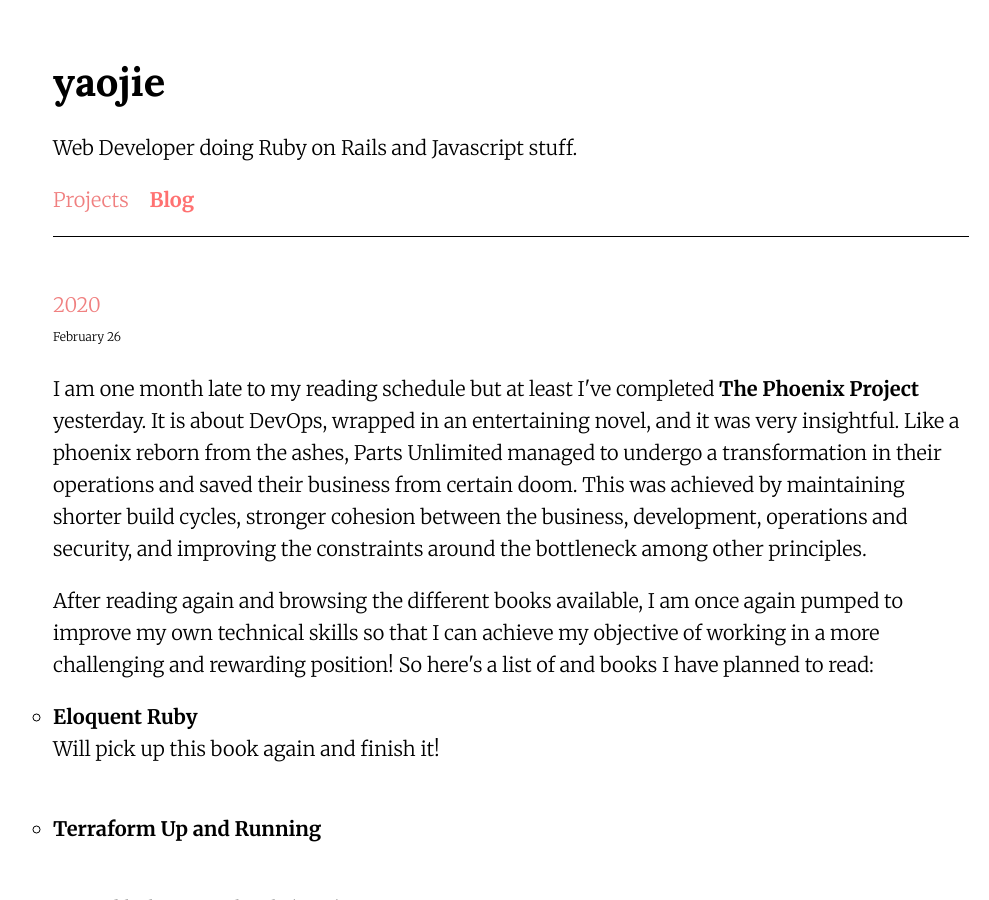
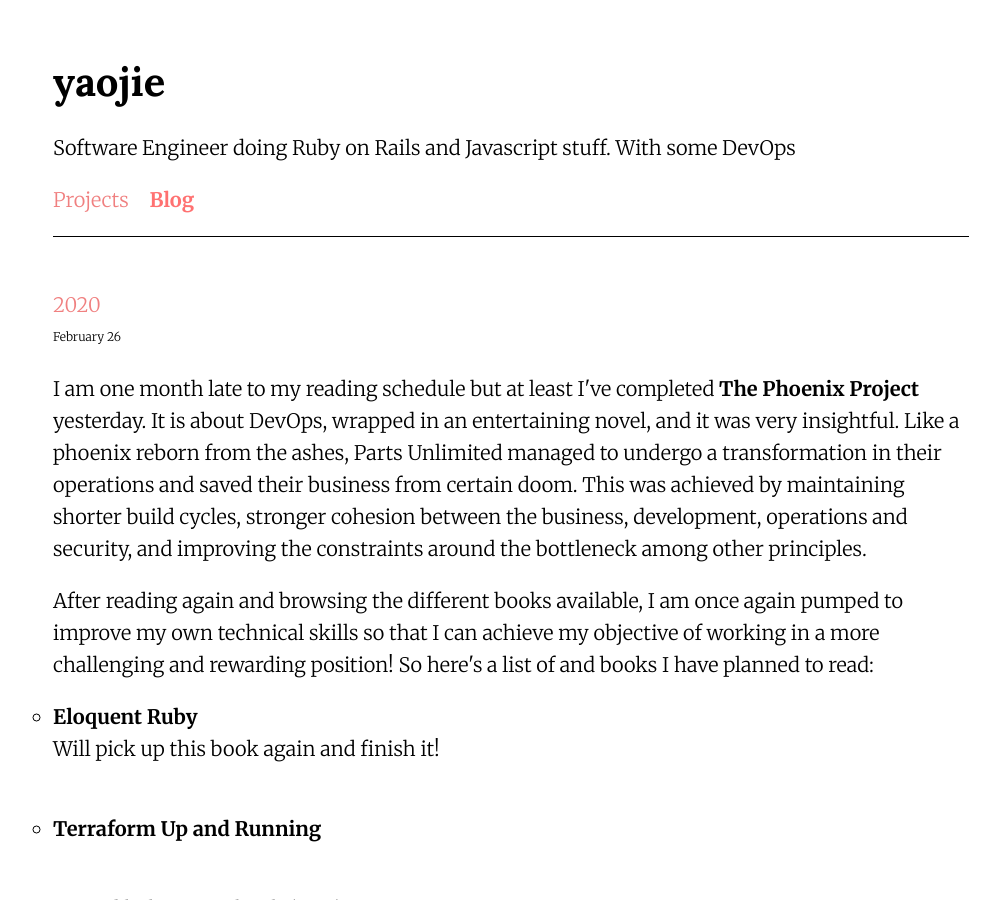
Before and after one commit to causztic/causztic.github.io, a Jekyll site: the page built from posts/index.html, in a window 1280 px wide and 900 px high. Shown: the whole window, without its empty margins (129-1118 px from the left). Built offline with Jekyll 4.4.1, drawn with Linux system fonts in a browser that asks for light colours; the list of posts is cut into pages by our own code.

Commit message:
update description

```diff
--- a/_config.yml
+++ b/_config.yml
@@ -16,7 +16,7 @@
 name: Lim Yao Jie
 email: limyaojie93@gmail.com
 description: > # this means to ignore newlines until "baseurl:"
-  Web Developer doing Ruby on Rails and Javascript stuff.
+  Software Engineer doing Ruby on Rails and Javascript stuff. With some DevOps
 
 baseurl: '/'
 url: https://causztic.com # the base hostname & protocol for your site
```
